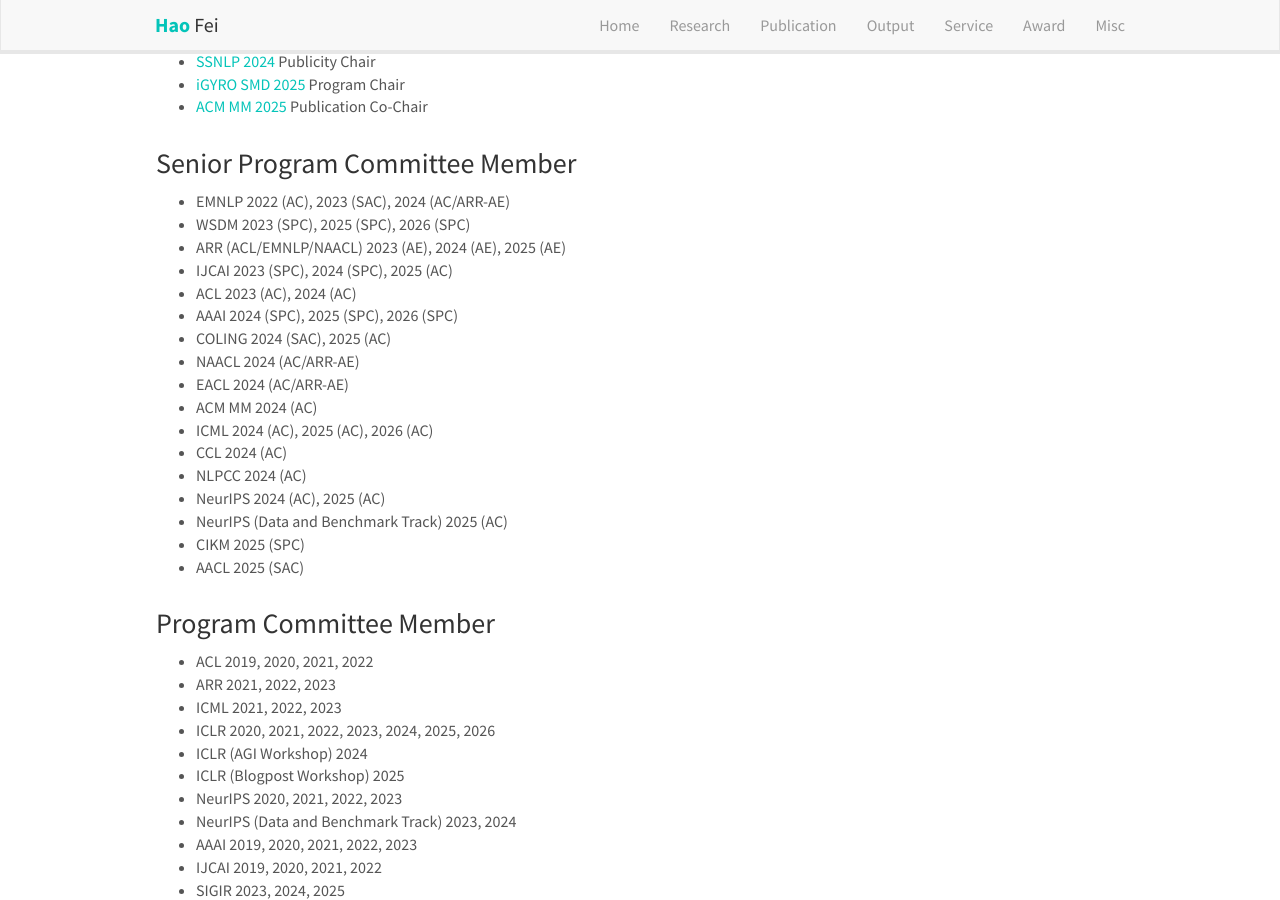
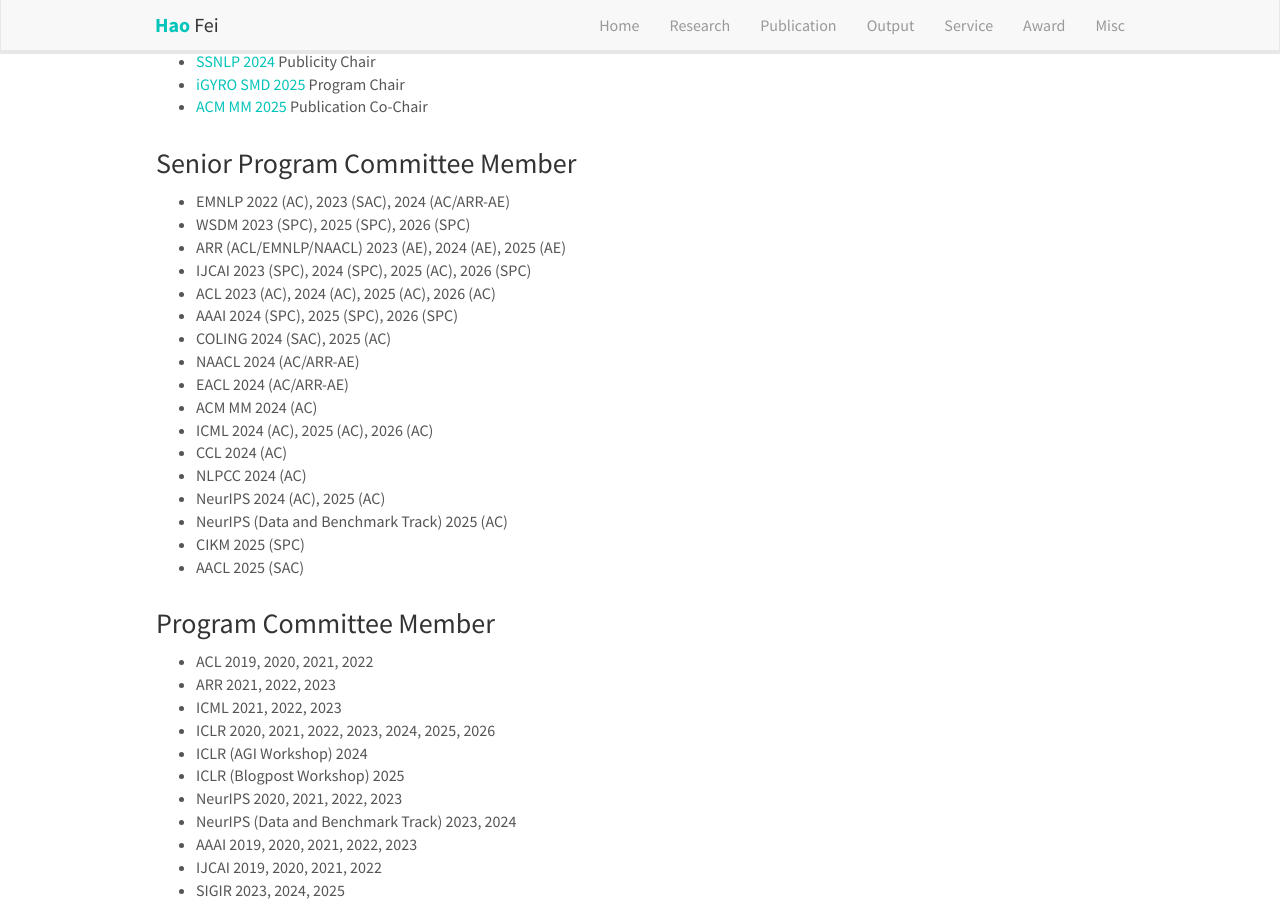
Before and after one commit to scofield7419/scofield7419.github.io, a Jekyll site: the page built from _pages/services.md, in a window 1280 px wide and 900 px high, scrolled down 324 px. Built offline with Jekyll 4.4.1, drawn with Linux system fonts in a browser that asks for light colours; nearby versions of some CDN libraries; comment, search, counter and statistics services are not loaded; a style sheet for code colours, icons or effects is not loaded.

Commit message:
Update services.md

```diff
--- a/_pages/services.md
+++ b/_pages/services.md
@@ -34,8 +34,8 @@
 - EMNLP 2022 (AC), 2023 (SAC), 2024 (AC/ARR-AE)
 - WSDM 2023 (SPC), 2025 (SPC), 2026 (SPC)
 - ARR (ACL/EMNLP/NAACL) 2023 (AE), 2024 (AE), 2025 (AE)
-- IJCAI 2023 (SPC), 2024 (SPC), 2025 (AC)
-- ACL 2023 (AC), 2024 (AC)
+- IJCAI 2023 (SPC), 2024 (SPC), 2025 (AC), 2026 (SPC)
+- ACL 2023 (AC), 2024 (AC), 2025 (AC), 2026 (AC)
 - AAAI 2024 (SPC), 2025 (SPC), 2026 (SPC)
 - COLING 2024 (SAC), 2025 (AC)
 - NAACL 2024 (AC/ARR-AE)
```
